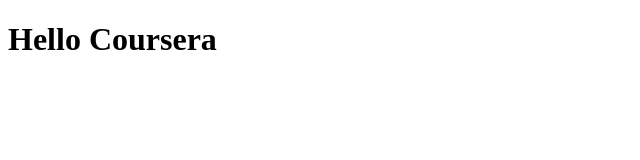
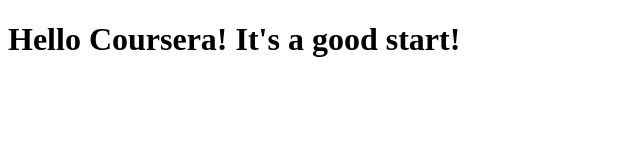
Before and after one commit to idyliclife/coursera-test, a plain HTML site: page site/index.html in a window 1280 px wide. Shown: the whole page, without its empty margins (0-640 px from the left). Drawn offline with Linux system fonts and the light colour scheme.

Commit message:
Small addition to our page content.

```diff
--- a/site/index.html
+++ b/site/index.html
@@ -4,6 +4,6 @@
 	<title>Hello Coursera</title>
 </head>
 <body>
-<h1>Hello Coursera</h1>
+<h1>Hello Coursera! It's a good start!</h1>
 </body>
 </html>
```
